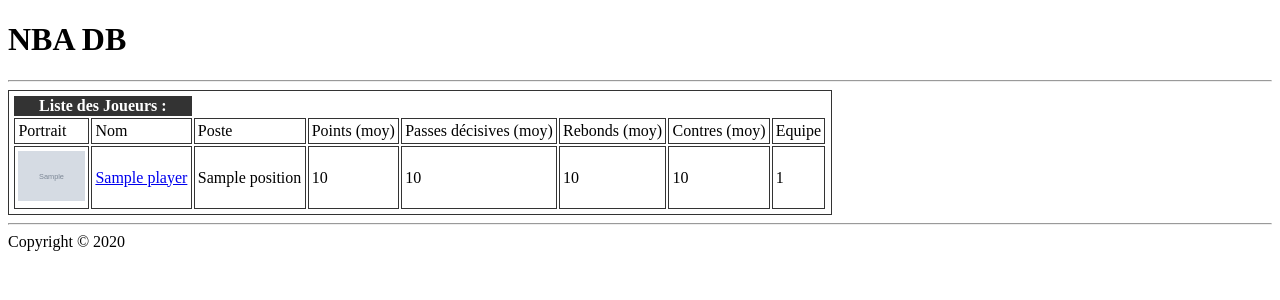
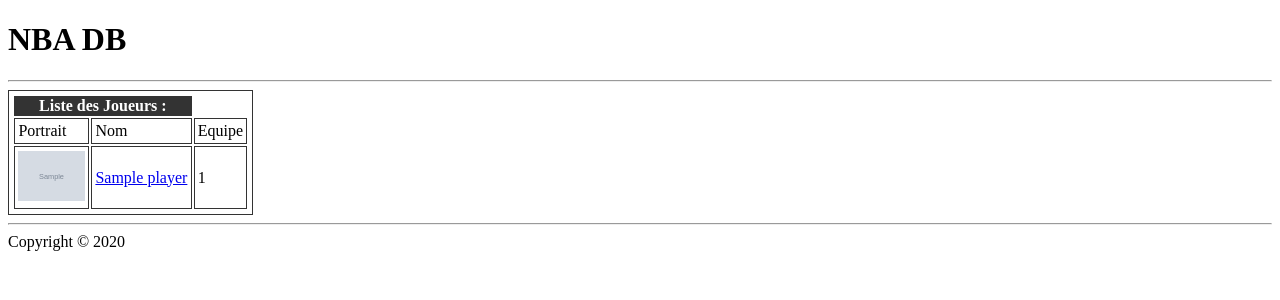
Before and after one commit to NicoExcalibur/NBA-db, a PHP site: template app/Views/players.tpl.php in a window 1280 px wide. Shown: the top 300 px of the page. Run offline with PHP 8.4, Linux system fonts and the light colour scheme; the template is opened without the code that fills it: most values are stand-ins (such as "Sample title", 1, 10 or a date in 2020); grey boxes marked "Sample" are stand-in pictures; some libraries are stand-ins or nearby versions.

Commit message:
edit all players page

```diff
--- a/app/Controllers/MainController.php
+++ b/app/Controllers/MainController.php
@@ -26,6 +26,8 @@
     //affiche la vue
     private function show($viewName, $viewData = []) {
 
+        global $router;
+
         require __DIR__ . '/../Views/header.tpl.php';
         require __DIR__ . "/../Views/{$viewName}.tpl.php";
         require __DIR__ . '/../Views/footer.tpl.php';
--- a/app/Views/home.tpl.php
+++ b/app/Views/home.tpl.php
@@ -1,6 +1,5 @@
-<?php dump($viewData); ?>
+<?php dump($router); ?>
 
-<a href="<?php $router->generate('player-list');  ?>">Joueurs</a>
 <table>
     <thead>
         <tr>
--- a/app/Views/players.tpl.php
+++ b/app/Views/players.tpl.php
@@ -9,11 +9,6 @@
         <tr>
             <td>Portrait</td>
             <td>Nom</td>
-            <td>Poste</td>
-            <td>Points (moy)</td>
-            <td>Passes décisives (moy)</td>
-            <td>Rebonds (moy)</td>
-            <td>Contres (moy)</td>
             <td>Equipe</td>
         </tr>
 
@@ -21,11 +16,6 @@
         <tr>
             <td><img src="<?= $player->getPhoto(); ?>" alt="Portrait de <?= $player->getName(); ?>"></td>
             <td><a href="<?= $router->generate('single-player', ['id' => $player->getId()]); ?>"><?= $player->getName(); ?></a></td>
-            <td><?= $player->getPosition(); ?></td>
-            <td><?= $player->getPointsAvg(); ?></td>
-            <td><?= $player->getAssistsAvg(); ?></td>
-            <td><?= $player->getReboundsAvg(); ?></td>
-            <td><?= $player->getBlocksAvg(); ?></td>
             <td><?= $player->getTeamId(); ?></td>
         </tr>
         <?php endforeach; ?>
```
